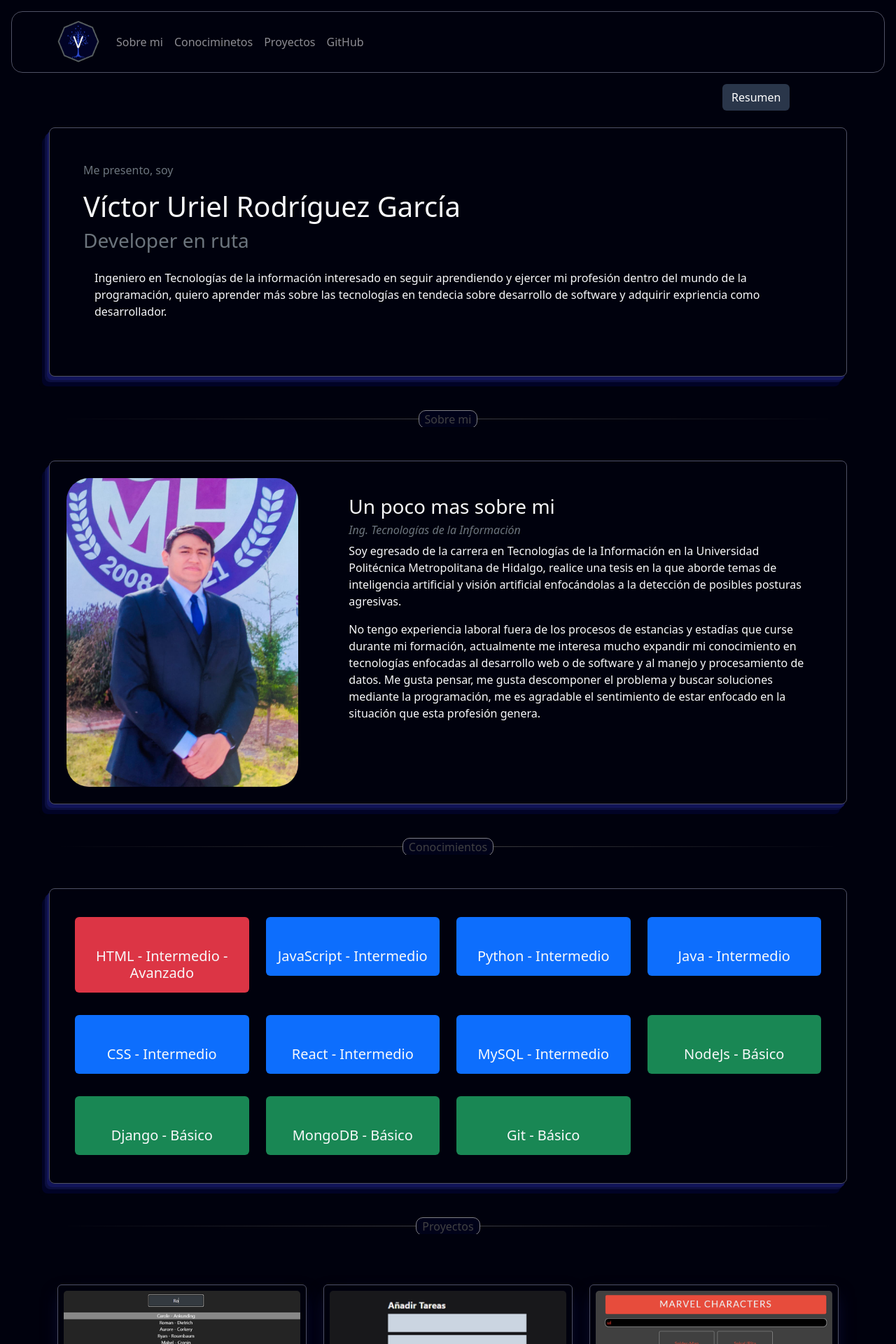
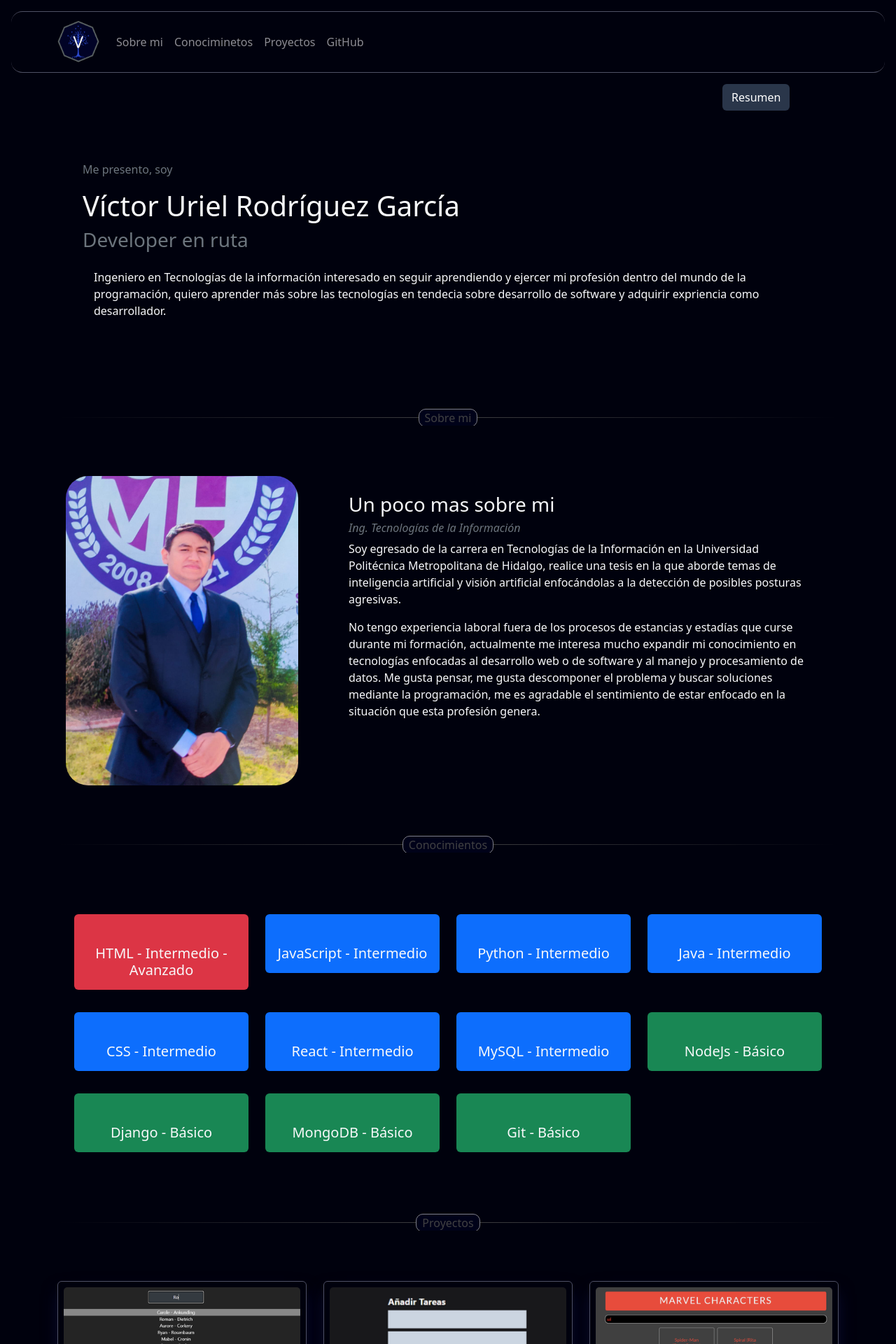
Before and after one commit to vic092/Portafolio, a React (Vite) app: page / in a window 1280 px wide. Shown: the top 1920 px of the page at 70% size. Built offline with nearby package versions, Linux system fonts and the light colour scheme; some icons are missing.

Commit message:
Estillo borde

```diff
--- a/src/index.css
+++ b/src/index.css
@@ -49,7 +49,9 @@ body::-webkit-scrollbar-thumb {
 
 .fondo1 {
   background-color: var(--bg-fondo1);
-  border: 1px solid var(--color-borde);
+  border-bottom: solid 1px var(--color-borde);
+  border-top: solid 1px var(--color-borde);
+
 }
 
 .fondo2 {
@@ -62,7 +64,6 @@ body::-webkit-scrollbar-thumb {
 
 .fondo4 {
   background: var(--bg-fondo3);
-  border: solid 1px var(--color-borde);
 }
 
 .fondo5 {
@@ -93,8 +94,8 @@ body::-webkit-scrollbar-thumb {
 .animacion1 {
   transform: scale(1);
   transition: all 0.5s ease-in-out;
-  box-shadow: var(--bg-fondo4) -3px 5px, var(--bg-fondo2) -6px 8px,
-    var(--bg-fondo5) -10px 14px, var(--bg-fondo1) -14px 18px;
+  /* box-shadow: var(--bg-fondo4) -3px 5px, var(--bg-fondo2) -6px 8px,
+    var(--bg-fondo5) -10px 14px, var(--bg-fondo1) -14px 18px; */
 }
 
 .animacion1:hover {
--- a/src/pages/Body.jsx
+++ b/src/pages/Body.jsx
@@ -135,7 +135,7 @@ export default function Body() {
           </div>
         </div>
 
-        <header className="row mt-4 fondo1 rounded-3 animacion1">
+        <header className="row mt-4 rounded-3 animacion1">
           <div className="col-md-12 p-5 text-light">
             <p className="text-muted">Me presento, soy</p>
             <h1>Víctor Uriel Rodríguez García</h1>
@@ -152,7 +152,7 @@ export default function Body() {
 
         <hr className="mt-5 hr-text" data-content="Sobre mi" id="about" />
         {/* Apartado sobre mi */}
-        <section className="row fondo1 mt-5 text-light rounded-3 animacion1">
+        <section className="row mt-5 text-light rounded-3 animacion1">
           <div className="col-md-4 p-4 ">
             <div className="d-flex h-100 img_filtro">
               {/* <div className="box"></div> */}
@@ -190,7 +190,7 @@ export default function Body() {
 
         <hr className="mt-5 hr-text" data-content="Conocimientos" id="skills" />
         {/* Skills Vista previa */}
-        <section className="row mt-5 fondo3 p-4 rounded-3 animacion1">
+        <section className="row mt-5  p-4 rounded-3 animacion1">
           {skills.map((sk, i) => (
             <div className="col-md-3 mt-3 mb-3 animacion3" key={i}>
               <div
```
